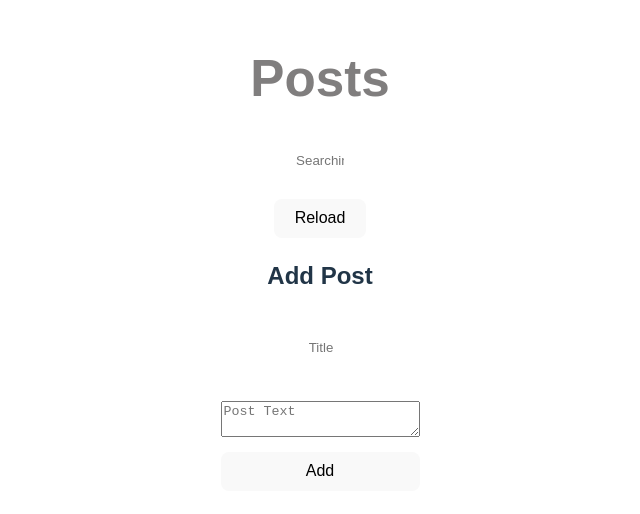
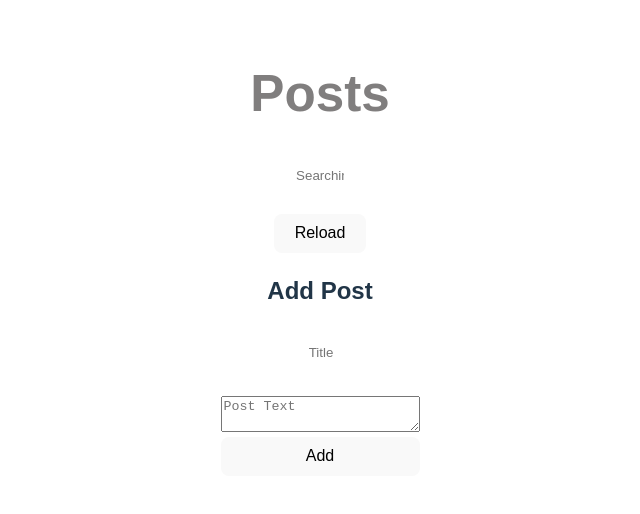
Before and after one commit to AleksandrKompanetc/react-typescript-vite-app, a React (Vite) app in the folder my-app/: page / in a window 1280 px wide. Shown: the part 126-640 px from the top of the page, without its empty margins (340-980 px from the left). Built offline with nearby package versions, Linux system fonts and the light colour scheme; no server answers.

Commit message:
changes styles

```diff
--- a/my-app/src/App.css
+++ b/my-app/src/App.css
@@ -125,7 +125,7 @@ h1 {
   display: flex;
   flex-direction: column;
   margin-bottom: 20px;
-  gap: 15px;
+  gap: 5px;
 }
 
 .add-post-input {
```
